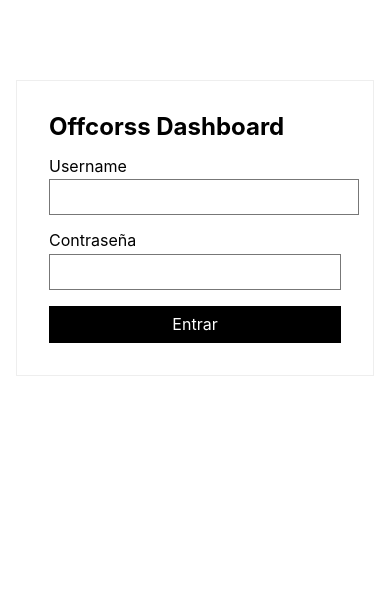
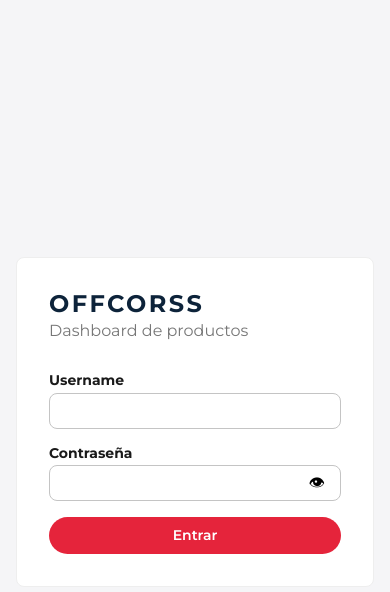
Before and after one commit to Claudidu/offcorss-dashboard, a React (Vite) app in the folder frontend/: page /#/login in a window 390 px wide. Shown: the top 592 px of the page. Built offline with nearby package versions, Linux system fonts and the light colour scheme; no server answers.

Commit message:
Añadir estilos de marca, menu mobile, tarjetas en celular y ojito para contraseña visible

```diff
--- a/frontend/index.html
+++ b/frontend/index.html
@@ -3,6 +3,9 @@
   <head>
     <meta charset="UTF-8" />
     <link rel="icon" type="image/svg+xml" href="/favicon.svg" />
+    <link rel="preconnect" href="https://fonts.googleapis.com" />
+    <link rel="preconnect" href="https://fonts.gstatic.com" crossorigin />
+    <link href="https://fonts.googleapis.com/css2?family=Montserrat:wght@400;600;700&display=swap" rel="stylesheet" />
     <link rel="stylesheet" href="https://unpkg.com/tachyons@4.12.0/css/tachyons.min.css" />
     <meta name="viewport" content="width=device-width, initial-scale=1.0" />
     <title>OFFCORSS Dashboard</title>
--- a/frontend/src/api/products.ts
+++ b/frontend/src/api/products.ts
@@ -29,6 +29,7 @@ export interface Product {
   discountPercent: number | null;
   available: boolean;
   thumbnail: string | null;
+  images: string[];
   link: string | null;
   skus: Sku[];
 }
@@ -43,7 +44,7 @@ export interface ProductPage {
 
 // Solo lo que el reporte necesita (el detalle pedirá además galería, categoría y descripción)
 const PRODUCT_FIELDS = `
-  productId name brand price listPrice discountPercent available thumbnail link
+  productId name brand price listPrice discountPercent available thumbnail images link
   skus { itemId size price listPrice available ean thumbnail }
 `;
 
--- a/frontend/src/components/ProductRows.tsx
+++ b/frontend/src/components/ProductRows.tsx
@@ -54,7 +54,7 @@ export default function ProductRows({ product, selected, expanded, onToggleSelec
           )}
         </td>
         <td className="pa2">
-          <Link to={`/producto/${product.productId}`} className="b link dark-blue hover-blue">
+          <Link to={`/producto/${product.productId}`} className="b link oc-navy hover-oc-red">
             {product.name}
           </Link>
           <div className="f7 gray">{product.productId}</div>
@@ -67,7 +67,7 @@ export default function ProductRows({ product, selected, expanded, onToggleSelec
         <td className="pa2">{product.discountPercent ? `-${product.discountPercent} %` : '—'}</td>
         <td className="pa2">
           {product.link && (
-            <a href={product.link} target="_blank" rel="noopener noreferrer" className="link blue">
+            <a href={product.link} target="_blank" rel="noopener noreferrer" className="link oc-blue">
               Tienda ↗
             </a>
           )}
--- a/frontend/src/components/ProtectedLayout.tsx
+++ b/frontend/src/components/ProtectedLayout.tsx
@@ -1,35 +1,60 @@
+import { useState } from 'react';
 import { Navigate, NavLink, Outlet, useNavigate } from 'react-router';
 import { useAuth } from '../auth/AuthContext';
 
 const linkClass = ({ isActive }: { isActive: boolean }) =>
-  `link mr3 ${isActive ? 'b black' : 'dark-gray'}`;
+  `link white pv2 mr4-l ${isActive ? 'b' : 'o-80 hover-white'}`;
 
 export default function ProtectedLayout() {
   const { user, loading, logout } = useAuth();
   const navigate = useNavigate();
+  const [menuOpen, setMenuOpen] = useState(false);
 
-  if (loading) return <p className="pa4 sans-serif">Cargando…</p>;
+  if (loading) return <p className="pa4">Cargando…</p>;
   if (!user) return <Navigate to="/login" replace />;
 
+  const closeMenu = () => setMenuOpen(false);
+
   function handleLogout() {
+    closeMenu();
     logout();
     navigate('/login', { replace: true });
   }
 
   return (
-    <div className="sans-serif">
-      <header className="flex flex-wrap items-center justify-between pa3 bb b--light-gray">
-        <span className="b mr3">Offcorss Dashboard</span>
-        <nav className="flex flex-wrap items-center">
-          <NavLink to="/perfil" className={linkClass}>Mi perfil</NavLink>
-          <NavLink to="/reporte" className={linkClass}>Reporte</NavLink>
-          <span className="mr3 gray">{user.name} {user.lastName}</span>
-          <button type="button" onClick={handleLogout} className="pointer ba b--gray bg-white pv1 ph2">
-            Salir
+    <>
+      <header className="bg-oc-navy white">
+        <div className="flex flex-wrap items-center justify-between ph3 pv2">
+          <span className="b f5 tracked">
+            OFFCORSS <span className="normal o-80">Dashboard</span>
+          </span>
+
+          <button
+            type="button"
+            className="dn-l bn bg-transparent white f3 pointer pa1"
+            aria-label={menuOpen ? 'Cerrar menú' : 'Abrir menú'}
+            aria-expanded={menuOpen}
+            aria-controls="menu-principal"
+            onClick={() => setMenuOpen((o) => !o)}
+          >
+            ☰
           </button>
-        </nav>
+
+          <nav
+            id="menu-principal"
+            aria-label="Principal"
+            className={`${menuOpen ? 'flex' : 'dn'} flex-l flex-column flex-row-l items-start items-center-l w-100 w-auto-l pv2 pv0-l`}
+          >
+            <NavLink to="/perfil" className={linkClass} onClick={closeMenu}>Mi perfil</NavLink>
+            <NavLink to="/reporte" className={linkClass} onClick={closeMenu}>Reporte</NavLink>
+            <span className="pv2 mr4-l o-80">{user.name} {user.lastName}</span>
+            <button type="button" onClick={handleLogout} className="btn btn-primary mv2 mv0-l">
+              Salir
+            </button>
+          </nav>
+        </div>
       </header>
       <Outlet />
-    </div>
+    </>
   );
 }
--- a/frontend/src/index.css
+++ b/frontend/src/index.css
@@ -0,0 +1,51 @@
+/* Colores aproximados a www.offcorss.com */
+:root {
+  --oc-red: #e5243b;
+  --oc-red-dark: #c91d32;
+  --oc-navy: #0d233a;
+  --oc-blue: #0072ce;
+  --oc-gray: #f5f5f7;
+  --oc-dark: #1a1a1a;
+}
+
+body {
+  margin: 0;
+  font-family: 'Montserrat', system-ui, sans-serif;
+  color: var(--oc-dark);
+  background: #fff;
+}
+
+.oc-navy { color: var(--oc-navy); }
+.oc-red { color: var(--oc-red); }
+.oc-blue { color: var(--oc-blue); }
+.hover-oc-red:hover { color: var(--oc-red); }
+.bg-oc-navy { background-color: var(--oc-navy); }
+.bg-oc-gray { background-color: var(--oc-gray); }
+
+/* Botones redondeados, como en la tienda */
+.btn {
+  cursor: pointer;
+  font: inherit;
+  font-weight: 600;
+  font-size: 0.875rem;
+  padding: 0.5rem 1.25rem;
+  border-radius: 999px;
+  border: 2px solid transparent;
+  transition: background-color 0.2s, color 0.2s;
+}
+.btn:disabled { opacity: 0.45; cursor: not-allowed; }
+.btn-primary { background: var(--oc-red); color: #fff; }
+.btn-primary:hover:not(:disabled) { background: var(--oc-red-dark); }
+.btn-secondary { background: #fff; color: var(--oc-navy); border-color: var(--oc-navy); }
+.btn-secondary:hover:not(:disabled) { background: var(--oc-navy); color: #fff; }
+
+/* Campos de formulario */
+.field {
+  width: 100%;
+  box-sizing: border-box;
+  padding: 0.5rem 0.75rem;
+  border: 1px solid #c4c4c4;
+  border-radius: 8px;
+  font: inherit;
+}
+.field:focus { outline: 2px solid var(--oc-blue); outline-offset: 1px; }
--- a/frontend/src/pages/LoginPage.tsx
+++ b/frontend/src/pages/LoginPage.tsx
@@ -8,18 +8,17 @@ export default function LoginPage() {
   const navigate = useNavigate();
   const [username, setUsername] = useState('');
   const [password, setPassword] = useState('');
+  const [showPassword, setShowPassword] = useState(false);
   const [error, setError] = useState<string | null>(null);
   const [submitting, setSubmitting] = useState(false);
   const [slow, setSlow] = useState(false);
 
-  // Si ya hay sesión, no tiene sentido mostrar el login
   if (user) return <Navigate to="/perfil" replace />;
 
   async function handleSubmit(e: FormEvent<HTMLFormElement>) {
     e.preventDefault();
     setError(null);
     setSubmitting(true);
-    // Si tarda más de 3 s, casi seguro Render está despertando
     const timer = setTimeout(() => setSlow(true), 3000);
     try {
       await login(username.trim(), password);
@@ -38,38 +37,47 @@ export default function LoginPage() {
   }
 
   return (
-    <main className="sans-serif pa3 flex justify-center">
-      <form onSubmit={handleSubmit} className="w-100 mw6 ba b--light-gray pa4 mt5">
-        <h1 className="f3 mt0">Offcorss Dashboard</h1>
+    <main className="min-vh-100 bg-oc-gray flex items-center justify-center pa3">
+      <form onSubmit={handleSubmit} className="w-100 mw6 bg-white br3 ba b--light-gray pa4">
+        <h1 className="f3 mt0 mb1 oc-navy tracked">OFFCORSS</h1>
+        <p className="mt0 mb4 gray">Dashboard de productos</p>
 
-        <label htmlFor="username" className="db mb1">Username</label>
+        <label htmlFor="username" className="db mb1 b f6">Username</label>
         <input
           id="username"
-          className="w-100 pa2 mb3 ba b--gray"
+          className="field mb3"
           autoComplete="username"
           value={username}
           onChange={(e) => setUsername(e.target.value)}
           required
         />
 
-        <label htmlFor="password" className="db mb1">Contraseña</label>
+        <label htmlFor="password" className="db mb1 b f6">Contraseña</label>
+        <div className="relative mb3">
           <input
             id="password"
-          type="password"
-          className="w-100 pa2 mb3 ba b--gray"
+            type={showPassword ? 'text' : 'password'}
+            className="field"
+            style={{ paddingRight: '3rem' }}
             autoComplete="current-password"
             value={password}
             onChange={(e) => setPassword(e.target.value)}
             required
           />
+          <button
+            type="button"
+            onClick={() => setShowPassword((s) => !s)}
+            aria-label={showPassword ? 'Ocultar contraseña' : 'Mostrar contraseña'}
+            aria-pressed={showPassword}
+            className="absolute right-0 top-0 h-100 ph3 bn bg-transparent pointer f5"
+          >
+            {showPassword ? '🙈' : '👁'}
+          </button>
+        </div>
 
-        {error && <p role="alert" className="dark-red mt0">⚠ {error}</p>}
+        {error && <p role="alert" className="oc-red mt0">⚠ {error}</p>}
 
-        <button
-          type="submit"
-          disabled={submitting}
-          className="w-100 pa2 ba b--black bg-black white pointer"
-        >
+        <button type="submit" disabled={submitting} className="btn btn-primary w-100">
           {submitting ? 'Entrando…' : 'Entrar'}
         </button>
 
--- a/frontend/src/utils/csv.ts
+++ b/frontend/src/utils/csv.ts
@@ -12,7 +12,7 @@
 import type { Product } from '../api/products';
 
 const HEADERS = [
-  'productId', 'producto', 'marca', 'itemId', 'talla',
+  'productId', 'producto', 'marca', 'imagen', 'itemId', 'talla',
   'precio', 'precio_lista', 'descuento_%', 'disponible', 'ean', 'enlace',
 ];
 
@@ -29,7 +29,7 @@ export function productsToCsv(products: Product[]): string {
     for (const s of p.skus) {
       lines.push(
         [
-          p.productId, p.name, p.brand, s.itemId, s.size,
+          p.productId, p.name, p.brand, p.images[0] ?? null, s.itemId, s.size,
           s.price, s.listPrice, p.discountPercent,
           s.available ? 'sí' : 'no', s.ean, p.link,
         ].map(cell).join(';'),
```
Also changed, not shown: frontend/src/components/ProductCard.tsx (added, +59 -0 lines), frontend/src/pages/ReportPage.tsx (+64 -38 lines). Lines whose indentation alone changed are shown as unchanged.
